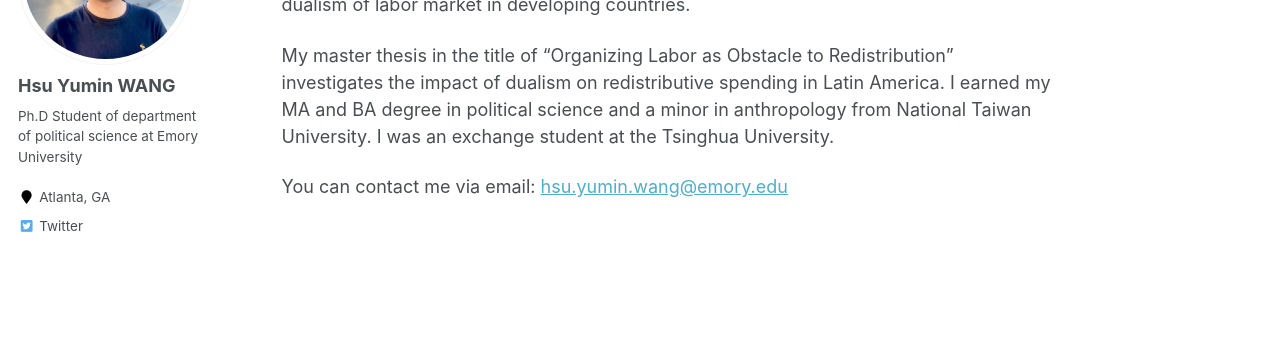
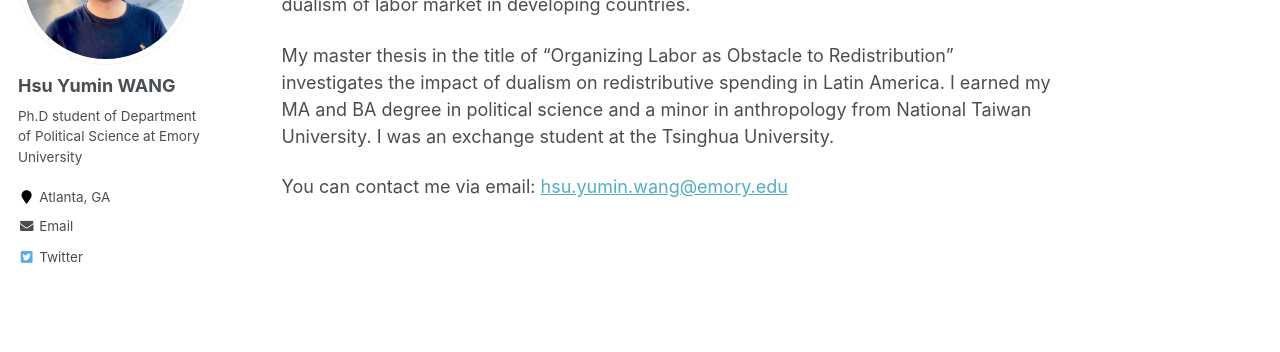
Before and after one commit to hsuyumin/hsuyumin.github.io, a Jekyll site: the page built from _pages/about.md, in a window 1280 px wide. Shown: the part 223-575 px from the top of the page. Built offline with Jekyll 4.4.1, drawn with Linux system fonts in a browser that asks for light colours; part of the change alters nothing that is shown.

Commit message:
Update _config.yml

```diff
--- a/_config.yml
+++ b/_config.yml
@@ -82,12 +82,12 @@ analytics:
 author:
   name             : "Hsu Yumin WANG"
   avatar           : "profile.jpg"
-  bio              : "Ph.D Student of department of political science at Emory University"
+  bio              : "Ph.D student of Department of Political Science at Emory University"
   location         : "Atlanta, GA"
   employer         :
   pubmed           : #"https://www.ncbi.nlm.nih.gov/pubmed/?term=john+snow"
   googlescholar    : #"http://yourfullgooglescholarurl.com"
-  email            :
+  email            : "hsu.yumin.wang@emory.edu"
   researchgate     :  # example: "https://www.researchgate.net/profile/yourprofile"
   uri              :
   bitbucket        :
```
